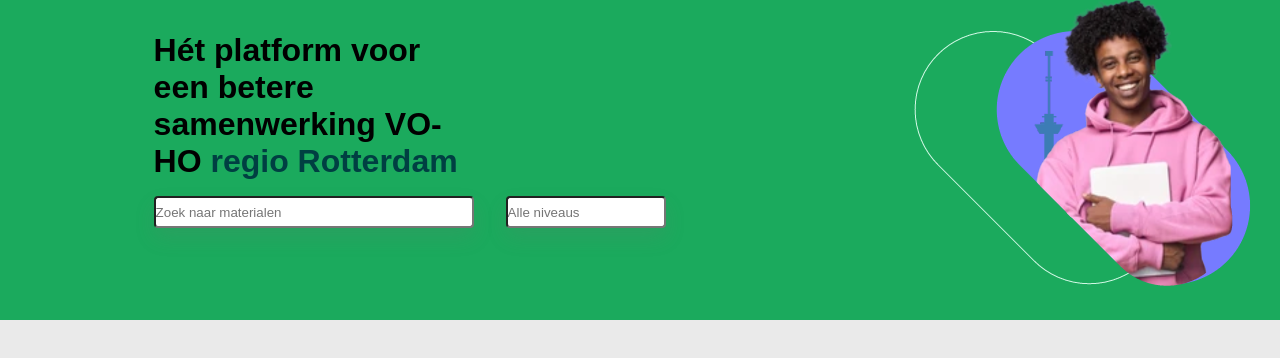
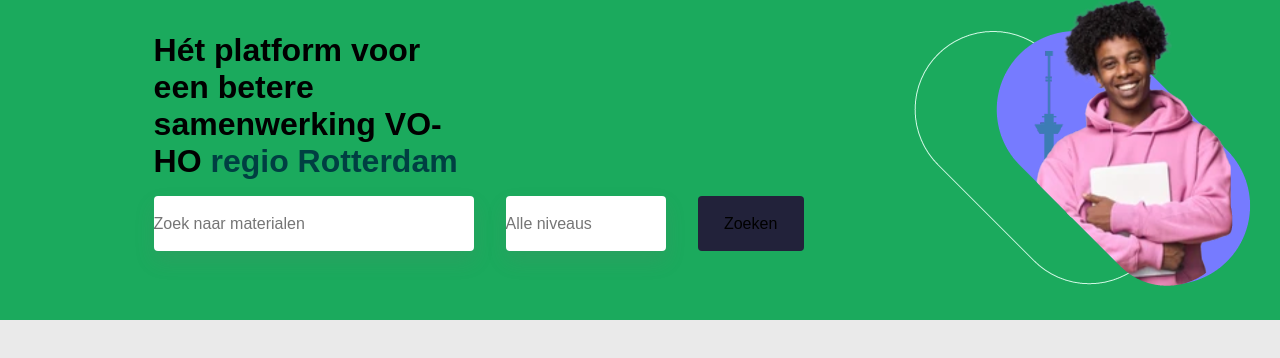
Before and after one commit to jaussems/press-play-assesment, a Next.js app: page / in a window 1280 px wide. Shown: the top 358 px of the page. Built offline with nearby package versions, Linux system fonts and the light colour scheme; a web font is replaced by a local one.

Commit message:
styling tweaks to follow design

```diff
--- /dev/null
+++ b/src/components/Button.tsx
@@ -0,0 +1,12 @@
+import styles from "../styles/Button.module.scss";
+import { IButton } from "@/shared/models";
+
+const Button: React.FC<any> = (props: IButton) => {
+  return (
+    <div className={styles.button}>
+      <button>{props.text}</button>
+    </div>
+  );
+};
+
+export default Button;
--- a/src/components/Search.tsx
+++ b/src/components/Search.tsx
@@ -2,6 +2,7 @@ import React, { PropsWithChildren } from "react";
 import styles from "../styles/Search.module.scss";
 import Input from "./Input";
 import Image from "next/image";
+import Button from "./Button";
 
 const Search: React.FC<any> = (props: PropsWithChildren) => {
   return (
@@ -17,6 +18,7 @@ const Search: React.FC<any> = (props: PropsWithChildren) => {
           <Input placeholder={"Alle niveaus"} width={"10rem"}>
             {" "}
           </Input>
+          <Button text={"Zoeken"}></Button>
         </div>
       </div>
       <div className={styles.image}>
--- a/src/shared/models.ts
+++ b/src/shared/models.ts
@@ -2,3 +2,6 @@ export interface IinputComponent {
   placeholder: string;
   width: string;
 }
+export interface IButton {
+  text: string;
+}
--- /dev/null
+++ b/src/styles/Button.module.scss
@@ -0,0 +1,13 @@
+@import "mixins.scss";
+@import "variables.scss";
+
+.button {
+  button {
+    background: $dark-blue-button-color;
+    width: 106px;
+    height: 3.4375rem;
+    border-radius: 0.25rem;
+    border: 0;
+    font-size: 16px;
+  }
+}
--- a/src/styles/Input.module.scss
+++ b/src/styles/Input.module.scss
@@ -3,7 +3,10 @@
     border-radius: 4px;
     background-color: white;
     box-shadow: 0px 10px 20px #79737329;
-    height: 2rem;
+    height: 3.4375rem;
     color: black;
+    font-size: 16px;
+    border-radius: 0.25rem;
+    border: 0;
   }
 }
--- a/src/styles/_variables.scss
+++ b/src/styles/_variables.scss
@@ -7,3 +7,4 @@ $xs: 20rem; // mobile only
 $base-green-color: #1baa5d;
 $dark-green-color: #003f42;
 $basic-background-color: #eaeaea;
+$dark-blue-button-color: #22223a;
```
